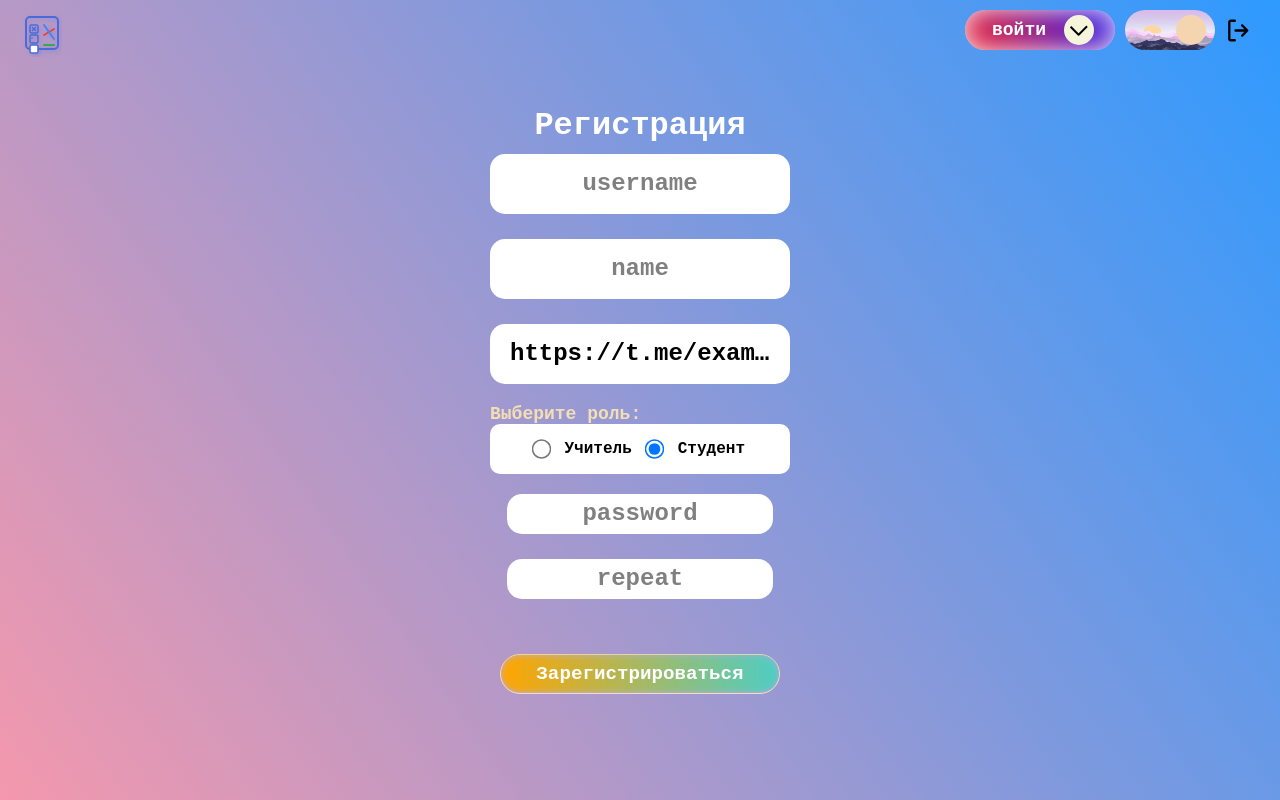
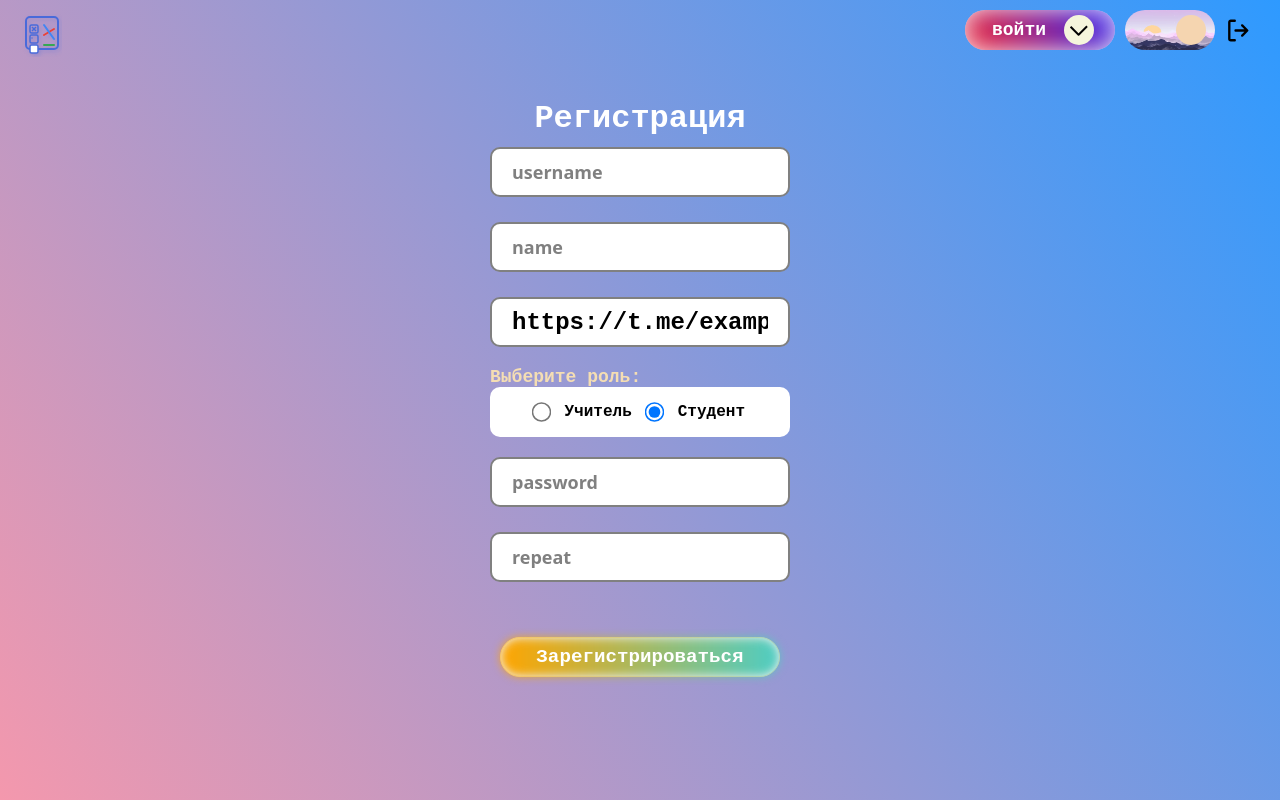
Before and after one commit to YuriSilenok/23-2P9_adaptive_testing, a React (Vite) app: page /users/registration in a window 1280 px wide. Built offline with nearby package versions, Linux system fonts and the light colour scheme.

Commit message:
update base styles

```diff
--- a/src/Components/Input.tsx
+++ b/src/Components/Input.tsx
@@ -1,6 +1,6 @@
 import React, { ChangeEventHandler } from "react"
 
-export const Input = (props: {name: string, onChange?: Function, max?: number, min?: number, defaultValue?: string, invalidMessage?:string}) => {
+export const Input = (props: {name: string, onChange?: Function, max?: number, min?: number, defaultValue?: string, invalidMessage?:string, isPretty?: boolean}) => {
     return(<>
             <input
             type="text"
@@ -8,7 +8,7 @@ export const Input = (props: {name: string, onChange?: Function, max?: number, m
             minLength={props.min ?? 3}
             name={props.name}
             defaultValue={props.defaultValue}
-            className="input"
+            className={props.isPretty ? 'pretty_input' : 'main_input'}
             onInvalid={e => {
                 e.preventDefault()
                 e.currentTarget.classList.remove('invalid')
--- a/src/Pages/Registration.tsx
+++ b/src/Pages/Registration.tsx
@@ -104,17 +104,20 @@ export default function Regisration () {
                     <legend>Регистрация</legend>
 
                     <Input
+                    isPretty
                     name='username'
                     onChange={(event) => {
                         user.current.login = event.currentTarget.value
                     }} invalidMessage="Некорректный логин" />
 
                     <Input
+                    isPretty
                     name='name'
                     onChange={undefined}
                     invalidMessage="Некорректное имя пользователя" />
 
                     <Input
+                    isPretty
                     name="telegram_link"
                     onChange={undefined}
                     defaultValue="https://t.me/example-user.com"
@@ -147,6 +150,7 @@ export default function Regisration () {
                     </fieldset>
 
                     <Input
+                    isPretty
                     name='password'
                     onChange={(event) => {
                         user.current.password = event.currentTarget.value
@@ -154,6 +158,7 @@ export default function Regisration () {
                     invalidMessage="Пароль слишком короткий"/>
 
                     <Input
+                    isPretty
                     name='repeat'
                     onChange={undefined}
                     invalidMessage="Пароли не совпадают" />
--- a/src/styles/Base/_base.scss
+++ b/src/styles/Base/_base.scss
@@ -20,28 +20,23 @@ a {
 body {
   width: 100dvw;
   height: 100dvh;
-  &::after,&::before {
-    @include pseudoelement;
-    z-index: -1;
-    transition: opacity .4s;
-    ;
-  }
-  &::before {
-    opacity: var(--is-theme-dark);
-    background-image: var(--backdrop-dark);
-  }
-  &::after {
-    opacity: var(--is-theme-light) ;
-    background-image: var(--backdrop-light) ;
-  }
+  background-image: linear-gradient(
+    235deg,
+    var(--bg-color-start),
+    var(--bg-color-stop)
+  );
+  transition:
+      --bg-color-start .4s,
+      --bg-color-stop .4s;
 
 }
-.input {
+
+.main_input {
   caret-color: #9c108e;
   @include size;
-  // margin: 15px;
-  border-radius: 15px;
-  border: none;
+  border-radius: 10px;
+  border: 2px gray solid;
+  height: 50px;
   font-family: 'Courier New', Courier, monospace;
   font-size: x-large;
   font-weight: 550;
@@ -68,7 +63,7 @@ body {
 
 
   &:invalid, &.invalid {
-    border: red solid;
+    border: 2px red solid;
   }
 
   &::placeholder {
@@ -86,6 +81,53 @@ body {
   }
 }
 
+.pretty_input {
+  caret-color: #9c108e;
+  @include size;
+  border-radius: 10px;
+  border: 2px gray solid;
+  height: 50px;
+  font-family: 'Courier New', Courier, monospace;
+  font-size: x-large;
+  font-weight: 550;
+  padding: 20px;
+  box-sizing: border-box;
+  transition: all .7s;
+  position: relative;
+  transition: box-shadow 0.3s, transform 0.3s;
+
+  & + label {
+    visibility: hidden;
+    height: 20px;
+    margin-bottom: 5px;
+    font-family: 'Courier New', Courier, monospace;
+    font-weight: 700;
+  }
+
+  &.invalid + label {
+    visibility:visible;
+    animation: shake .5s ;
+    color: red;
+  }
+
+
+  &:invalid, &.invalid {
+    border: 2px red solid;
+  }
+
+  &::placeholder {
+    font-size: large;
+    font-family:system-ui, -apple-system, BlinkMacSystemFont, 'Segoe UI', Roboto, Oxygen, Ubuntu, Cantarell, 'Open Sans', 'Helvetica Neue', sans-serif;
+    color: gray ;
+  }
+
+  &:focus, &:hover {
+    outline: none;
+    transform: translate(-2px, -2px);
+    box-shadow: 2px 2px 0 var(--main-color);
+  }
+}
+
 .main_button {
   @include size;
   height: 40px;
@@ -96,40 +138,76 @@ body {
   font-family: 'Courier New', Courier, monospace;
   font-size: larger;
   position: relative;
-  background-color: rgba(255, 255, 255, 0.185);
+  // background-color: rgba(255, 255, 255, 0.185);
   transition: all 0.4s ease;
   scale: 1;
 
-  &::before, &::after {
+  &::before {
     @include pseudoelement;
+    background-image: linear-gradient(
+    90deg,
+    var(--button-color-start),
+    var(--button-color-stop)
+    );
     border-radius: 20px;
-    transition: .4s;
-    filter: blur(3px);
+    filter: blur(5px);
+    // clip-path: view-box;
   }
 
-  &::before {
-    background: var(--button-background);
-    clip-path: view-box;
-    opacity: 1;;
-  }
-
-  &::after {
-    background: var(--button-hover-ground);
-    opacity: 0;
-  }
+  transition:
+    scale .4s,
+    --button-color-start .4s,
+    --button-color-stop .4s;
 
   &:hover{
+    scale: 1.05;
+    --button-color-start: var(--button-hover-start);
+    --button-color-stop: var(--button-hover-stop);
+  }
+}
 
-    transform:scale(1.08);
-    border-color: rgba(255, 255, 255, 0);
+.pretty_button{
+  outline: 0;
+  grid-gap: 8px;
+  align-items: center;
+    background-image: linear-gradient(
+    90deg,
+    var(--button-color-start),
+    var(--button-color-stop)
+    );
+  color: #000;
+  border: 1px solid #000;
+  border-radius: 8px;
+  border:  solid;
+  cursor: pointer;
+  display: inline-flex;
+  flex-shrink: 0;
+  font-size: 16px;
+  gap: 8px;
+  justify-content: center;
+  line-height: 1.5;
+  overflow: hidden;
+  padding: 12px 16px;
+  text-decoration: none;
+  text-overflow: ellipsis;
+  white-space: nowrap;
+  transition:
+    all .14s,
+    --button-color-start .2s,
+    --button-color-stop .2s;
+  &:hover {
+      box-shadow: 4px 4px 0 #000;
+      transform: translate(-4px,-4px);
+      --button-color-start: var(--button-hover-start);
+    --button-color-stop: var(--button-hover-stop);
+  }
+  &:active {
+      box-shadow: 2px 2px 0 #000;
+      transform: translate(-2px,-2px);
 
-    &::before {
-      opacity: 0;
-    }
-
-    &::after {
-      opacity: 1;
-    }
+  }
+  :focus-visible{
+      outline-offset: 1px;
   }
 }
 
--- a/src/styles/Components/Registration/_registration.sass
+++ b/src/styles/Components/Registration/_registration.sass
@@ -117,7 +117,7 @@
         width: 90dvw
         display: flex
         flex-direction: column
-        height: min-content
+        height: 600px
         align-items: center
 
         & > legend
--- a/src/styles/main.css
+++ b/src/styles/main.css
@@ -1,30 +1,48 @@
 @charset "UTF-8";
 /* """ main css file """ */
+@property --bg-color-start {
+  syntax: "<color>";
+  inherits: true;
+  initial-value: #2e9aff;
+}
+@property --bg-color-stop {
+  syntax: "<color>";
+  inherits: true;
+  initial-value: #f498ad;
+}
+@property --button-color-start {
+  syntax: "<color>";
+  inherits: true;
+  initial-value: orange;
+}
+@property --button-color-stop {
+  syntax: "<color>";
+  inherits: true;
+  initial-value: #4ecdc4;
+}
+@property --button-hover-start {
+  syntax: "<color>";
+  inherits: true;
+  initial-value: #ff00e6;
+}
+@property --button-hover-stop {
+  syntax: "<color>";
+  inherits: true;
+  initial-value: #4400ff;
+}
 :root {
   --top-menu-height: 60px;
-  --is-theme-dark: 0;
-  --is-theme-light: 1;
-  --bg-color-light-1: #2e9aff;
-  --bg-color-light-2: #f498ad;
-  --bg-color-dark-1: rgb(41, 32, 112);
-  --bg-color-dark-2: black;
-  --backdrop-light: linear-gradient(235deg, var(--bg-color-light-1), var(--bg-color-light-2));
-  --backdrop-dark: linear-gradient(235deg, var(--bg-color-dark-1), var(--bg-color-dark-2) );
-  --button-color-dark-1: #4400ff;
-  --button-color-dark-2: #ff00e6;
-  --button-color-light-1: #4ecdc4;
-  --button-color-light-2: orange;
-  --button-background: linear-gradient(90deg, var(--button-color-light-2), var(--button-color-light-1));
-  --button-hover-ground: linear-gradient(90deg, var(--button-color-dark-2), var(--button-color-dark-1));
   --main-color: black;
 }
 
 .theme-dark {
-  --is-theme-dark: 1;
-  --is-theme-light: 0;
-  --button-background: linear-gradient(90deg, var(--button-color-dark-2), var(--button-color-dark-1));
-  --button-hover-ground: linear-gradient(90deg, var(--button-color-light-1), var(--button-color-light-2));
-  --main-color:white;
+  --bg-color-start: rgb(41, 32, 112);
+  --bg-color-stop:black;
+  --button-color-start: #ff00e6;
+  --button-color-stop: #4400ff;
+  --button-hover-start: #ffa500;
+  --button-hover-stop: #4ecdc4;
+  --main-color: #b41fff;
 }
 
 * {
@@ -63,35 +81,17 @@ a {
 body {
   width: 100dvw;
   height: 100dvh;
-}
-body::after, body::before {
-  content: "";
-  top: 0px;
-  left: 0px;
-  margin: 0;
-  padding: 0;
-  position: absolute;
-  width: 100%;
-  height: 100%;
-  z-index: -1;
-  z-index: -1;
-  transition: opacity 0.4s;
-}
-body::before {
-  opacity: var(--is-theme-dark);
-  background-image: var(--backdrop-dark);
-}
-body::after {
-  opacity: var(--is-theme-light);
-  background-image: var(--backdrop-light);
+  background-image: linear-gradient(235deg, var(--bg-color-start), var(--bg-color-stop));
+  transition: --bg-color-start 0.4s, --bg-color-stop 0.4s;
 }
 
-.input {
+.main_input {
   caret-color: #9c108e;
   height: 7.5dvh;
   width: 23.4375dvw;
-  border-radius: 15px;
-  border: none;
+  border-radius: 10px;
+  border: 2px gray solid;
+  height: 50px;
   font-family: "Courier New", Courier, monospace;
   font-size: x-large;
   font-weight: 550;
@@ -102,33 +102,80 @@ body::after {
   position: relative;
   transition: box-shadow 0.3s, transform 0.5s;
 }
-.input + label {
+.main_input + label {
   visibility: hidden;
   height: 20px;
   margin-bottom: 5px;
   font-family: "Courier New", Courier, monospace;
   font-weight: 700;
 }
-.input.invalid + label {
+.main_input.invalid + label {
   visibility: visible;
   animation: shake 0.5s;
   color: red;
 }
-.input:invalid, .input.invalid {
-  border: red solid;
+.main_input:invalid, .main_input.invalid {
+  border: 2px red solid;
 }
-.input::-moz-placeholder {
+.main_input::-moz-placeholder {
   color: gray;
 }
-.input::placeholder {
+.main_input::placeholder {
   color: gray;
 }
-.input:focus {
+.main_input:focus {
   outline: none;
   transform: scale(1.05);
 }
-.input:hover {
+.main_input:hover {
   transform: scale(1.05);
+}
+
+.pretty_input {
+  caret-color: #9c108e;
+  height: 7.5dvh;
+  width: 23.4375dvw;
+  border-radius: 10px;
+  border: 2px gray solid;
+  height: 50px;
+  font-family: "Courier New", Courier, monospace;
+  font-size: x-large;
+  font-weight: 550;
+  padding: 20px;
+  box-sizing: border-box;
+  transition: all 0.7s;
+  position: relative;
+  transition: box-shadow 0.3s, transform 0.3s;
+}
+.pretty_input + label {
+  visibility: hidden;
+  height: 20px;
+  margin-bottom: 5px;
+  font-family: "Courier New", Courier, monospace;
+  font-weight: 700;
+}
+.pretty_input.invalid + label {
+  visibility: visible;
+  animation: shake 0.5s;
+  color: red;
+}
+.pretty_input:invalid, .pretty_input.invalid {
+  border: 2px red solid;
+}
+.pretty_input::-moz-placeholder {
+  font-size: large;
+  font-family: system-ui, -apple-system, BlinkMacSystemFont, "Segoe UI", Roboto, Oxygen, Ubuntu, Cantarell, "Open Sans", "Helvetica Neue", sans-serif;
+  color: gray;
+}
+.pretty_input::placeholder {
+  font-size: large;
+  font-family: system-ui, -apple-system, BlinkMacSystemFont, "Segoe UI", Roboto, Oxygen, Ubuntu, Cantarell, "Open Sans", "Helvetica Neue", sans-serif;
+  color: gray;
+}
+.pretty_input:focus, .pretty_input:hover {
+  outline: none;
+  transform: translate(-2px, -2px);
+  box-shadow: 2px 2px 0 var(--main-color);
 }
 
 .main_button {
@@ -142,11 +189,11 @@ body::after {
   font-family: "Courier New", Courier, monospace;
   font-size: larger;
   position: relative;
-  background-color: rgba(255, 255, 255, 0.185);
   transition: all 0.4s ease;
   scale: 1;
+  transition: scale 0.4s, --button-color-start 0.4s, --button-color-stop 0.4s;
 }
-.main_button::before, .main_button::after {
+.main_button::before {
   content: "";
   top: 0px;
   left: 0px;
@@ -156,29 +203,51 @@ body::after {
   width: 100%;
   height: 100%;
   z-index: -1;
+  background-image: linear-gradient(90deg, var(--button-color-start), var(--button-color-stop));
   border-radius: 20px;
-  transition: 0.4s;
-  filter: blur(3px);
-}
-.main_button::before {
-  background: var(--button-background);
-  -webkit-clip-path: view-box;
-          clip-path: view-box;
-  opacity: 1;
-}
-.main_button::after {
-  background: var(--button-hover-ground);
-  opacity: 0;
+  filter: blur(5px);
 }
 .main_button:hover {
-  transform: scale(1.08);
-  border-color: rgba(255, 255, 255, 0);
+  scale: 1.05;
+  --button-color-start: var(--button-hover-start);
+  --button-color-stop: var(--button-hover-stop);
 }
-.main_button:hover::before {
-  opacity: 0;
+
+.pretty_button {
+  outline: 0;
+  grid-gap: 8px;
+  align-items: center;
+  background-image: linear-gradient(90deg, var(--button-color-start), var(--button-color-stop));
+  color: #000;
+  border: 1px solid #000;
+  border-radius: 8px;
+  border: solid;
+  cursor: pointer;
+  display: inline-flex;
+  flex-shrink: 0;
+  font-size: 16px;
+  gap: 8px;
+  justify-content: center;
+  line-height: 1.5;
+  overflow: hidden;
+  padding: 12px 16px;
+  text-decoration: none;
+  text-overflow: ellipsis;
+  white-space: nowrap;
+  transition: all 0.14s, --button-color-start 0.2s, --button-color-stop 0.2s;
 }
-.main_button:hover::after {
-  opacity: 1;
+.pretty_button:hover {
+  box-shadow: 4px 4px 0 #000;
+  transform: translate(-4px, -4px);
+  --button-color-start: var(--button-hover-start);
+  --button-color-stop: var(--button-hover-stop);
+}
+.pretty_button:active {
+  box-shadow: 2px 2px 0 #000;
+  transform: translate(-2px, -2px);
+}
+.pretty_button :focus-visible {
+  outline-offset: 1px;
 }
 
 .studentpage {
@@ -499,8 +568,7 @@ aside > svg:hover {
   width: 90dvw;
   display: flex;
   flex-direction: column;
-  height: -moz-min-content;
-  height: min-content;
+  height: 600px;
   align-items: center;
 }
 .registration-container #registration-form > legend {
```
Also changed, not shown: src/styles/Base/_root.scss (+41 -24 lines), 1 other file (tests, documents, lock files or other folders).
